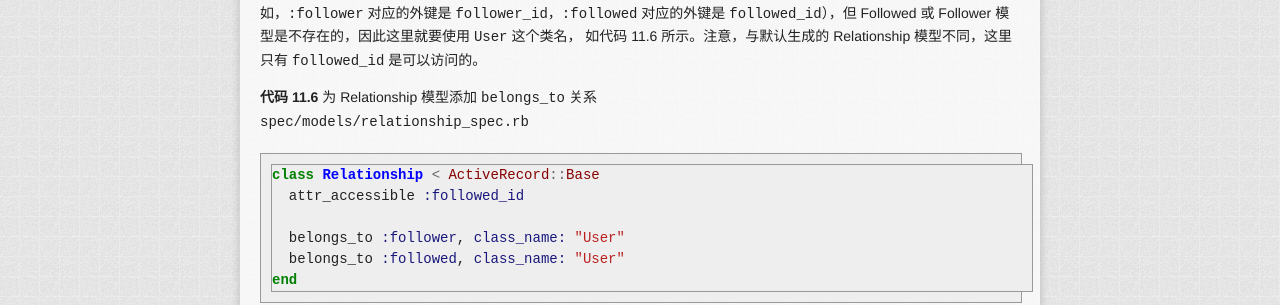
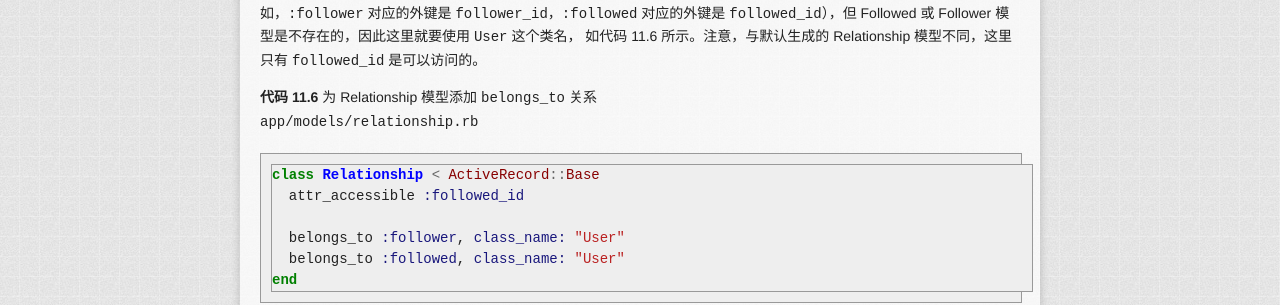
Before and after one commit to AndorChen/rails-tutorial-2nd-cn, a Jekyll site: the page built from chapter11.md, in a window 1280 px wide and 900 px high, scrolled down 9098 px. Shown: the part 146-451 px from the top of the window. Built offline with Jekyll 4.4.1, drawn with Linux system fonts in a browser that asks for light colours; nearby versions of some CDN libraries; library files that are not in the unit come from our copies; Markdown is read by kramdown in place of the engine named in the settings; some of the changed text lies outside the part shown.

Commit message:
fix errors in chapter 11

````diff
--- a/chapter11.md
+++ b/chapter11.md
@@ -225,7 +225,7 @@
 
 下面我们开始写程序的代码，`belongs_to` 关系的建立和之前一样。Rails 会通过 Symbol 获知外键的名字（例如，`:follower` 对应的外键是 `follower_id`，`:followed` 对应的外键是 `followed_id`），但 Followed 或 Follower 模型是不存在的，因此这里就要使用 `User` 这个类名， 如代码 11.6 所示。注意，与默认生成的 Relationship 模型不同，这里只有 `followed_id` 是可以访问的。
 
-**代码 11.6** 为 Relationship 模型添加 `belongs_to` 关系<br />`spec/models/relationship_spec.rb`
+**代码 11.6** 为 Relationship 模型添加 `belongs_to` 关系<br />`app/models/relationship.rb`
 
 ```ruby
 class Relationship < ActiveRecord::Base
@@ -521,7 +521,7 @@
   .
   .
   has_many :reverse_relationships, foreign_key: "followed_id",
-    classname: "Relationship",
+    class_name: "Relationship",
     dependent: :destroy
   has_many :followers, through: :reverse_relationships, source: :follower
   .
````
